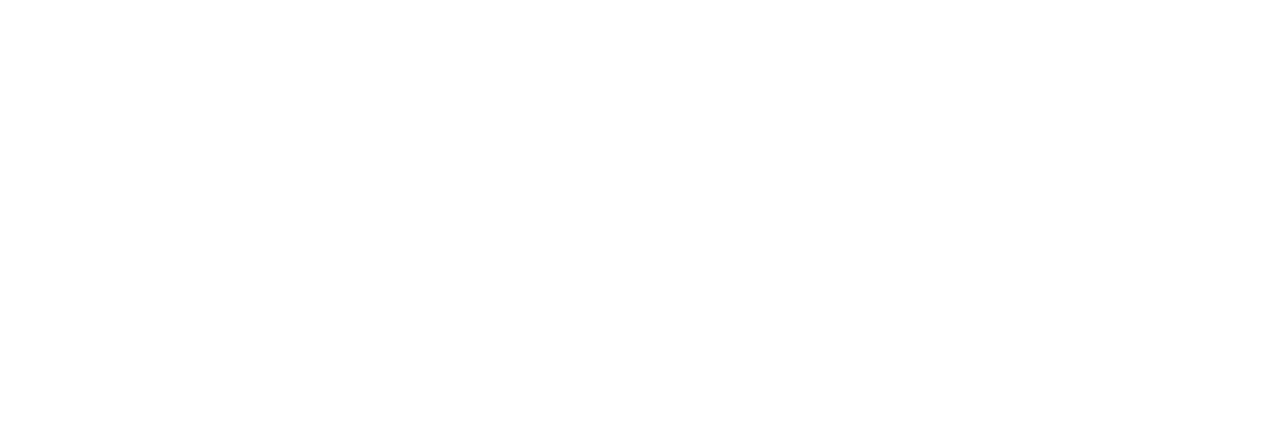
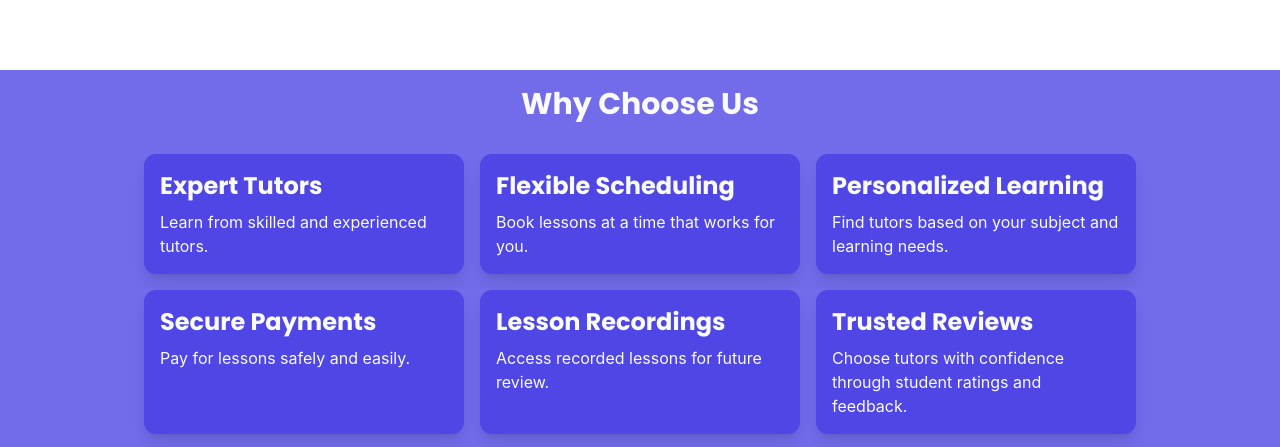
Before and after one commit to LeoAlexThomas/Learn-Beyond-Frontend, a React (Vite) app: page / in a window 1280 px wide. Shown: the part 2477-2924 px from the top of the page. Before the commit the page ends 2451 px from the top, so only its background shows below. Built offline with nearby package versions, Linux system fonts and the light colour scheme; no server answers.

Commit message:
added why choose use content

```diff
--- /dev/null
+++ b/src/components/WhyChooseUs.jsx
@@ -0,0 +1,64 @@
+import React, { Fragment } from "react";
+
+const WhyChooseUs = () => {
+  return (
+    <div className="bg-accent">
+      <div className="flex flex-col gap-8 items-center justify-center w-full max-w-300 mx-auto p-4">
+        <h1 className="text-2xl sm:text-3xl font-Title font-bold text-background text-center">
+          Why Choose Us
+        </h1>
+        <div className="grid grid-cols-1 md:grid-cols-2 lg:grid-cols-3 gap-4">
+          <Fragment key={"card-1"}>
+            <Card
+              title="Expert Tutors"
+              description="Learn from skilled and experienced tutors."
+            />
+          </Fragment>
+          <Fragment key={"card-2"}>
+            <Card
+              title="Flexible Scheduling"
+              description="Book lessons at a time that works for you."
+            />
+          </Fragment>
+          <Fragment key={"card-3"}>
+            <Card
+              title="Personalized Learning"
+              description="Find tutors based on your subject and learning needs."
+            />
+          </Fragment>
+          <Fragment key={"card-4"}>
+            <Card
+              title="Secure Payments"
+              description="Pay for lessons safely and easily."
+            />
+          </Fragment>
+          <Fragment key={"card-5"}>
+            <Card
+              title="Lesson Recordings"
+              description="Access recorded lessons for future review."
+            />
+          </Fragment>
+          <Fragment key={"card-6"}>
+            <Card
+              title="Trusted Reviews"
+              description="Choose tutors with confidence through student ratings and feedback."
+            />
+          </Fragment>
+        </div>
+      </div>
+    </div>
+  );
+};
+
+const Card = ({ title, description }) => {
+  return (
+    <div className="flex flex-col gap-2 items-start justify-stretch w-full max-w-80 mx-auto p-4 bg-primary rounded-xl shadow-lg">
+      <h4 className="text-xl sm:text-2xl font-Title font-bold text-background">
+        {title}
+      </h4>
+      <p className="font-base text-background">{description}</p>
+    </div>
+  );
+};
+
+export default WhyChooseUs;
--- a/src/pages/homePage.jsx
+++ b/src/pages/homePage.jsx
@@ -8,6 +8,7 @@
 import HeroContent from "../components/HeroContent";
 import PopularSubjects from "../components/PopularSubjects";
 import PopularTutors from "../components/PopularTutors";
+import WhyChooseUs from "../components/WhyChooseUs";
 
 const HomePage = () => {
   // const { data, isLoading, error, mutate } = useFetchApiCall({
@@ -40,6 +41,7 @@
       )} */}
       <PopularSubjects />
       <PopularTutors />
+      <WhyChooseUs />
     </section>
   );
 };
```
